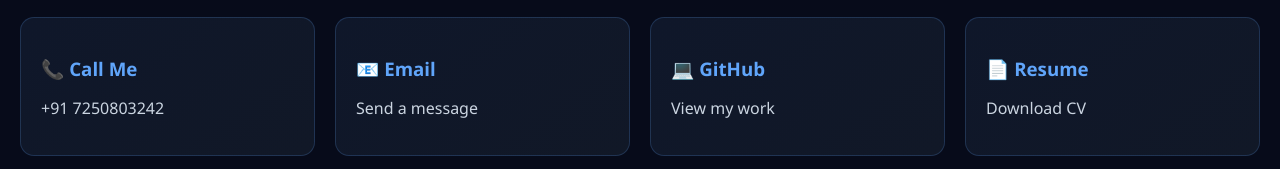
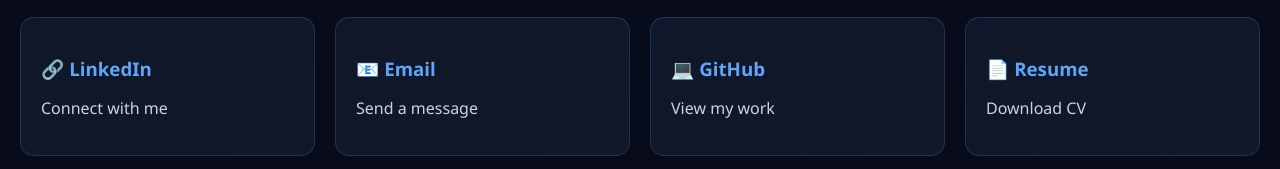
Before and after one commit to Payal-Kumari-2302/payal_k_portfolio, a plain HTML site: page index.html in a window 1280 px wide. Shown: the part 2492-2661 px from the top of the page. Drawn offline with nearby package versions, Linux system fonts and the light colour scheme.

Commit message:
Update index.html

```diff
--- a/index.html
+++ b/index.html
@@ -134,9 +134,9 @@
 
   <div class="contact-grid">
 
-    <a href="tel:+91 7250803242" class="contact-card">
-      <h3>📞 Call Me</h3>
-      <p>+91 7250803242</p>
+    <a href="https://www.linkedin.com/in/payal-kumari-20b2432b9" class="contact-card">
+      <h3>🔗 LinkedIn</h3>
+      <p>Connect with me</p>
     </a>
 
     <a href="mailto:kumaripayal2302@gmail.com" class="contact-card">
```
